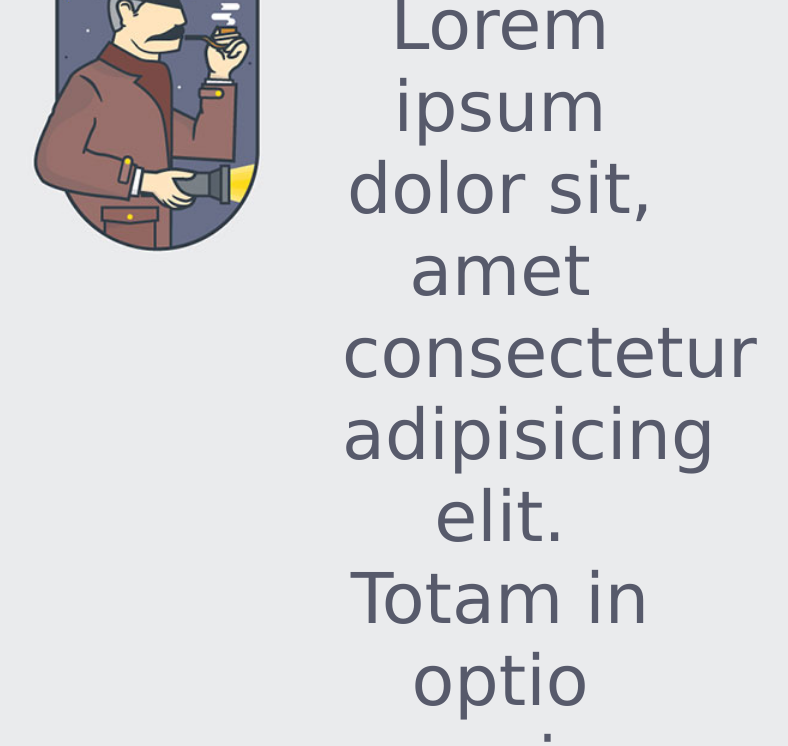
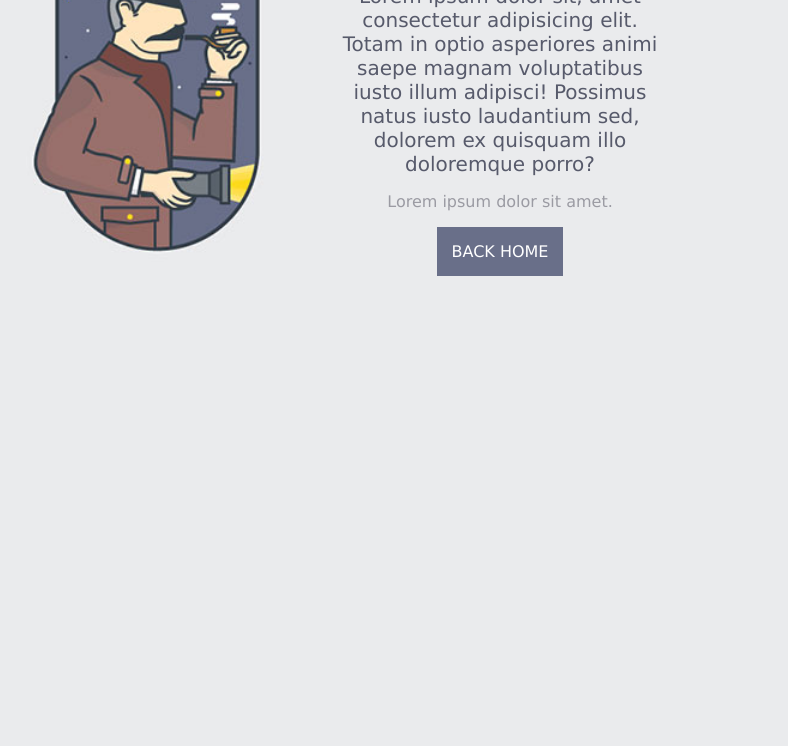
Before and after one commit to ZilvinasSvirskas/2-serlokas, a website: page index.html in a window 1280 px wide. Shown: the part 207-953 px from the top of the page, without its empty margins (298-1086 px from the left). After the commit the page ends 800 px from the top, so only its background shows below. Drawn offline with Linux system fonts and the light colour scheme.

Commit message:
Size update

```diff
--- a/index.html
+++ b/index.html
@@ -12,7 +12,7 @@
        <img style="width: 40%; float: left; " src="./Serlokas.png"alt="Serlokas su pypke menesienoje">
        <div style="width: 50%; float:right; text-align: center;margin-top: 50px;">
            <h1 style="font-family: Verdana, Geneva, Tahoma, sans-serif;margin: 0;font-size: 60px;color: #343E48;">404</h1>
-           <p style="font-family: Verdana, Geneva, Tahoma, sans-serif;font-size: 70px;margin: 0;color: #575A6B;">Lorem ipsum dolor sit, amet consectetur adipisicing elit. Totam in optio asperiores animi saepe magnam voluptatibus iusto illum adipisci! Possimus natus iusto laudantium sed, dolorem ex quisquam illo doloremque porro?</p>
+           <p style="font-family: Verdana, Geneva, Tahoma, sans-serif;font-size: 20px;margin: 0;color: #575A6B;">Lorem ipsum dolor sit, amet consectetur adipisicing elit. Totam in optio asperiores animi saepe magnam voluptatibus iusto illum adipisci! Possimus natus iusto laudantium sed, dolorem ex quisquam illo doloremque porro?</p>
            <p style="font-family: Verdana, Geneva, Tahoma, sans-serif;color: #9B9BA3;">Lorem ipsum dolor sit amet.</p>
            <a style="display: inline-block; font-family: Verdana, Geneva, Tahoma, sans-serif;background-color: #696F89;color: #fff;text-decoration:none;padding: 15px;text-transform: uppercase; href="#">Back Home</a>
        </div>
```
